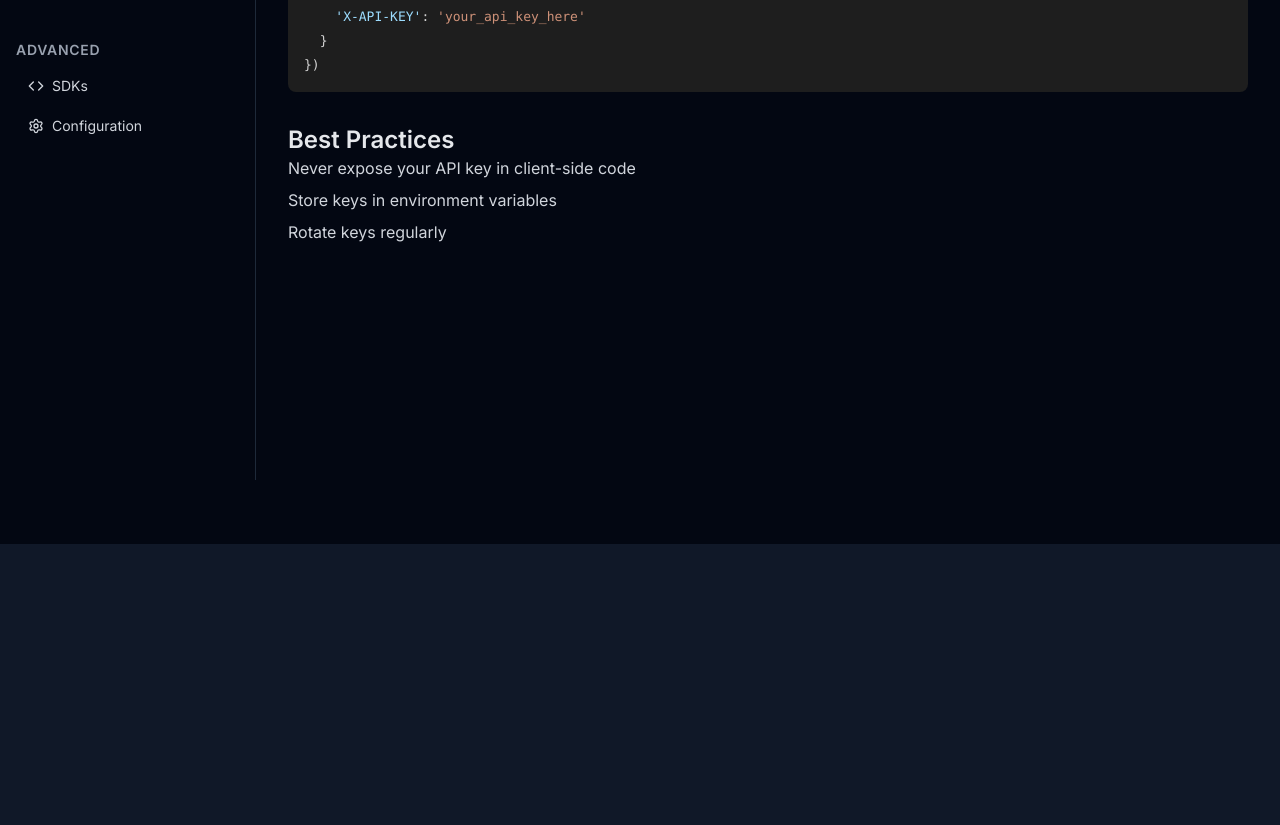
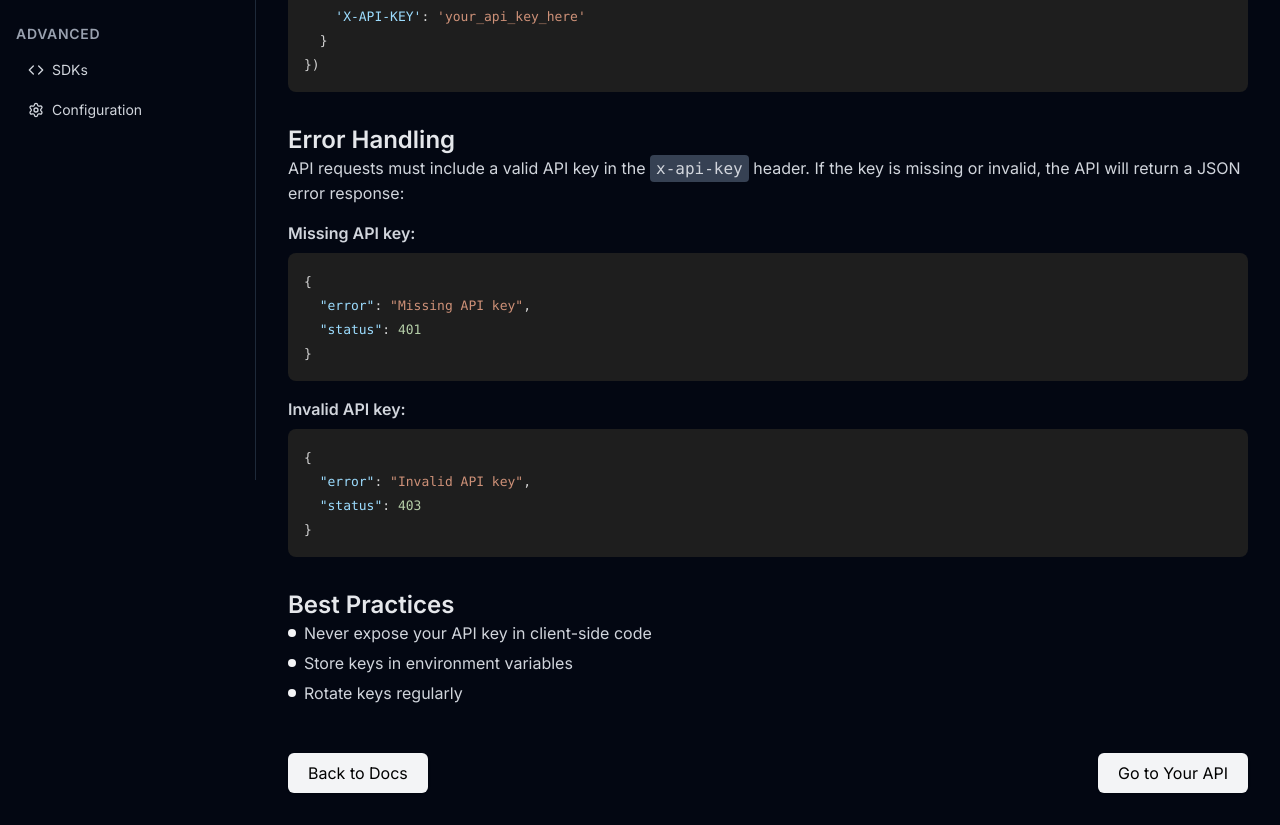
Before and after one commit to jobairalsarkar1/mock-api, a Next.js app: page /docs/authentication in a window 1280 px wide. Shown: the part 320-1145 px from the top of the page. Before the commit the page ends 864 px from the top, so only its background shows below. Built offline with nearby package versions, Linux system fonts and the light colour scheme; no server answers.

Commit message:
Users API frontend docs, API Simulator

```diff
--- a/app/(root)/docs/authentication/page.tsx
+++ b/app/(root)/docs/authentication/page.tsx
@@ -1,6 +1,7 @@
 import React from "react";
 import CodeBlock from "@/components/CodeBlock";
 import dedent from "dedent";
+import Link from "next/link";
 
 export default function Authentication() {
   return (
@@ -12,6 +13,7 @@ export default function Authentication() {
         All API requests require authentication using your API key.
       </p>
 
+      {/* Using API Key */}
       <h2 className="text-2xl font-semibold mt-8 text-gray-700 dark:text-gray-200">
         Using Your API Key
       </h2>
@@ -31,14 +33,83 @@ export default function Authentication() {
         </CodeBlock>
       </div>
 
+      {/* Error Handling */}
+      <h2 className="text-2xl font-semibold mt-8 text-gray-700 dark:text-gray-200">
+        Error Handling
+      </h2>
+      <p className="text-gray-600 dark:text-gray-300">
+        API requests must include a valid API key in the{" "}
+        <code className="bg-gray-300 dark:bg-gray-700 px-1.5 py-1 rounded">
+          x-api-key
+        </code>{" "}
+        header. If the key is missing or invalid, the API will return a JSON
+        error response:
+      </p>
+
+      {/* Missing API key */}
+      <p className="mt-4 text-gray-600 dark:text-gray-300 font-semibold">
+        Missing API key:
+      </p>
+      <div className="mt-2">
+        <CodeBlock language="json" showCopy={false}>
+          {dedent(`
+            {
+              "error": "Missing API key",
+              "status": 401
+            }
+          `)}
+        </CodeBlock>
+      </div>
+
+      {/* Invalid API key */}
+      <p className="mt-4 text-gray-600 dark:text-gray-300 font-semibold">
+        Invalid API key:
+      </p>
+      <div className="mt-2">
+        <CodeBlock language="json" showCopy={false}>
+          {dedent(`
+            {
+              "error": "Invalid API key",
+              "status": 403
+            }
+          `)}
+        </CodeBlock>
+      </div>
+
+      {/* Best Practices */}
       <h2 className="text-2xl font-semibold mt-8 text-gray-700 dark:text-gray-200">
         Best Practices
       </h2>
-      <ul className="space-y-2 text-gray-600 dark:text-gray-300">
-        <li>Never expose your API key in client-side code</li>
-        <li>Store keys in environment variables</li>
-        <li>Rotate keys regularly</li>
+      <ul className="space-y-1.5 text-gray-600 dark:text-gray-300">
+        <li className="flex items-center gap-2">
+          <span className="w-2 h-2 bg-gray-900 dark:bg-gray-100 rounded-full flex-shrink-0"></span>
+          Never expose your API key in client-side code
+        </li>
+        <li className="flex items-center gap-2">
+          <span className="w-2 h-2 bg-gray-900 dark:bg-gray-100 rounded-full flex-shrink-0"></span>
+          Store keys in environment variables
+        </li>
+        <li className="flex items-center gap-2">
+          <span className="w-2 h-2 bg-gray-900 dark:bg-gray-100 rounded-full flex-shrink-0"></span>
+          Rotate keys regularly
+        </li>
       </ul>
+
+      {/* Navigation Buttons */}
+      <div className="flex justify-between mt-12 gap-4">
+        <Link
+          href="/docs"
+          className="inline-block bg-gray-900 text-white dark:bg-gray-100 dark:text-black px-5 py-2 rounded-md shadow hover:opacity-90 transition"
+        >
+          Back to Docs
+        </Link>
+        <Link
+          href="/users"
+          className="inline-block bg-gray-900 text-white dark:bg-gray-100 dark:text-black px-5 py-2 rounded-md shadow hover:opacity-90 transition"
+        >
+          Go to Your API
+        </Link>
+      </div>
     </div>
   );
 }
--- a/app/(root)/docs/page.tsx
+++ b/app/(root)/docs/page.tsx
@@ -1,19 +1,26 @@
 import React from "react";
 import CodeBlock from "@/components/CodeBlock";
 import dedent from "dedent";
+import Link from "next/link";
+import { ArrowRight, ExternalLink } from "lucide-react";
 
 export default function Docs() {
   return (
     <div className="prose prose-invert max-w-5xl">
-      <h1 className="text-4xl font-bold text-gray-800 dark:text-gray-100">Documentation</h1>
+      <h1 className="text-4xl font-bold text-gray-800 dark:text-gray-100">
+        Documentation
+      </h1>
       <p className="text-lg text-gray-600 dark:text-gray-300">
         Welcome to the DataForge API documentation. This guide will help you
         integrate with our services.
       </p>
 
-      <div className="border-t border-gray-200 dark:border-gray-800 my-8"></div>
+      <div className="border-t border-gray-200 dark:border-gray-800 my-6"></div>
 
-      <h2 className="text-2xl font-semibold text-gray-700 dark:text-gray-200">Getting Started</h2>
+      {/* Getting Started */}
+      <h2 className="text-2xl font-semibold text-gray-700 dark:text-gray-200">
+        Getting Started
+      </h2>
       <p className="text-gray-600 dark:text-gray-300">
         Make your first API request to test your connection:
       </p>
@@ -23,7 +30,7 @@ export default function Docs() {
           {dedent(`
             fetch('https://api.dataforge.dev/v1/ping', {
               headers: {
-              'Authorization': 'Bearer YOUR_API_KEY'
+                'x-api-key': 'YOUR_API_KEY'
               }
             })
             .then(response => response.json())
@@ -32,12 +39,64 @@ export default function Docs() {
         </CodeBlock>
       </div>
 
-      <h2 className="text-2xl font-semibold mt-8 text-gray-700 dark:text-gray-200">Next Steps</h2>
+      {/* Next Steps */}
+      <h2 className="text-2xl font-semibold mt-8 text-gray-700 dark:text-gray-200">
+        Next Steps
+      </h2>
       <ul className="text-gray-600 dark:text-gray-300 space-y-2">
-        <li>Explore the API reference in the sidebar</li>
-        <li>Generate your API keys in the dashboard</li>
-        <li>Check out our SDKs for easier integration</li>
+        <li>
+          Explore the{" "}
+          <span className="inline-flex items-center gap-1 text-blue-600 dark:text-blue-400 underline cursor-pointer">
+            API reference
+            <ArrowRight className="h-4 w-4" />
+          </span>{" "}
+          in the sidebar.
+        </li>
+        <li>
+          Get your API key in your{" "}
+          <span className="inline-flex items-center gap-1 text-blue-600 dark:text-blue-400 underline cursor-pointer">
+            Account
+            <ExternalLink className="h-4 w-4" />
+          </span>
+          . (You must be signed in to access your API key.)
+        </li>
       </ul>
+
+      {/* Support */}
+      <h2 className="text-2xl font-semibold mt-8 text-gray-700 dark:text-gray-200">
+        Support
+      </h2>
+      <p className="text-gray-600 dark:text-gray-300">
+        Need help? Reach out to us:
+      </p>
+      <ul className="text-gray-600 dark:text-gray-300 space-y-1">
+        <li>
+          Email:{" "}
+          <a
+            href="mailto:support@dataforge.dev"
+            className="text-gray-800 dark:text-gray-200 underline"
+          >
+            support@dataforge.dev
+          </a>
+        </li>
+        <li>
+          Community Forum:{" "}
+          <a href="#" className="text-gray-800 dark:text-gray-200 underline">
+            forum.dataforge.dev
+          </a>
+        </li>
+      </ul>
+
+      {/* Next Page Button */}
+      <div className="flex justify-end mt-12">
+        <Link
+          href="/docs/authentication"
+          className="inline-flex items-center gap-2 bg-gray-900 text-white dark:bg-gray-100 dark:text-black px-5 py-2 rounded-md shadow hover:opacity-90 transition"
+        >
+          Next: Authentication
+          <ArrowRight className="h-4 w-4" />
+        </Link>
+      </div>
     </div>
   );
 }
--- /dev/null
+++ b/app/(root)/docs/users-api/page.tsx
@@ -0,0 +1,62 @@
+"use client";
+import React from "react";
+import CodeBlock from "@/components/CodeBlock";
+import dedent from "dedent";
+import ApiSimulator from "@/components/ApiSimulator";
+import { useSession } from "next-auth/react";
+
+const Page = () => {
+  const { data: session } = useSession();
+  const apiKey = session?.user?.apiKey || null;
+
+  return (
+    <div className="prose dark:prose-invert max-w-5xl">
+      <h1 className="text-4xl font-bold text-gray-800 dark:text-gray-100">
+        Users API
+      </h1>
+      <p className="text-lg text-gray-600 dark:text-gray-300">
+        Retrieve multiple users from the database. Supports pagination using
+        query parameters.
+      </p>
+
+      {/* Example usage */}
+      <h2 className="text-2xl font-semibold mt-8 text-gray-700 dark:text-gray-200">
+        Example Request
+      </h2>
+      <CodeBlock language="javascript">
+        {dedent(`fetch("https://api.dataforge.dev/users?limit=10&page=2", {
+  headers: {
+    "X-API-KEY": "${apiKey ?? "your_api_key_here"}"
+  }
+})`)}
+      </CodeBlock>
+
+      {/* Notes */}
+      <h2 className="text-2xl font-semibold mt-8 text-gray-700 dark:text-gray-200">
+        Notes
+      </h2>
+      <p className="text-gray-600 dark:text-gray-300">
+        You can control the number of users returned using{" "}
+        <code className="bg-gray-300 dark:bg-gray-700 px-1.5 py-0.5 rounded font-mono text-sm">
+          limit
+        </code>{" "}
+        and navigate through pages using{" "}
+        <code className="bg-gray-300 dark:bg-gray-700 px-1.5 py-0.5 rounded font-mono text-sm">
+          page
+        </code>{" "}
+        query parameters.
+      </p>
+
+      {/* Simulator */}
+      <h2 className="text-2xl font-semibold mt-8 text-gray-700 dark:text-gray-200">
+        API Simulator
+      </h2>
+      <ApiSimulator
+        endpoint="https://api.dataforge.dev/api/users"
+        apiKey={apiKey}
+      />
+    </div>
+  );
+};
+
+export default Page;
--- /dev/null
+++ b/components/ApiSimulator.tsx
@@ -0,0 +1,103 @@
+"use client";
+import React, { useState } from "react";
+import axios from "axios";
+import { AlertCircle, Play, Loader2, ExternalLink } from "lucide-react";
+import Link from "next/link";
+
+interface ApiSimulatorProps {
+  endpoint: string;
+  apiKey: string | null;
+}
+
+export default function ApiSimulator({ endpoint, apiKey }: ApiSimulatorProps) {
+  const [response, setResponse] = useState<Record<string, unknown> | null>(
+    null
+  );
+  const [loading, setLoading] = useState(false);
+
+  const handleTryIt = async () => {
+    if (!apiKey) return;
+    setLoading(true);
+    setResponse(null);
+
+    try {
+      const baseUrl = "https://api.dataforge.dev";
+      const relativeEndpoint = endpoint.replace(baseUrl, "");
+
+      const { data } = await axios.get(relativeEndpoint, {
+        headers: { "X-API-KEY": apiKey },
+      });
+      setResponse(data);
+    } catch (err: unknown) {
+      if (axios.isAxiosError(err)) {
+        setResponse(err.response?.data ?? { error: "Request failed" });
+      } else {
+        setResponse({ error: "Request failed" });
+      }
+    } finally {
+      setLoading(false);
+    }
+  };
+
+  return (
+    <div className="bg-gray-50 dark:bg-gray-900 p-5 rounded-xl border border-gray-300 dark:border-gray-700 shadow-sm">
+      <div className="flex flex-col sm:flex-row items-center justify-between gap-3 mb-4">
+        {/* API Endpoint Box */}
+        <div className="flex items-center gap-2 bg-white dark:bg-gray-950 px-3 py-2 rounded-lg border border-gray-300 dark:border-gray-700 w-full sm:w-auto">
+          <span className="bg-green-600 text-white px-2 py-1 rounded-md text-xs font-mono">
+            GET
+          </span>
+          <code className="text-sm font-mono text-gray-800 dark:text-gray-200">
+            {endpoint}
+          </code>
+        </div>
+
+        {/* Try it button */}
+        <button
+          onClick={handleTryIt}
+          disabled={!apiKey || loading}
+          className="bg-orange-500 hover:bg-orange-600 disabled:opacity-50 text-white px-4 py-2 rounded-lg flex items-center gap-2 text-sm font-medium shadow-sm transition-all"
+        >
+          {loading ? (
+            <>
+              <Loader2 className="w-4 h-4 animate-spin" /> Trying...
+            </>
+          ) : (
+            <>
+              <Play className="w-4 h-4" /> Try It
+            </>
+          )}
+        </button>
+      </div>
+
+      {/* Warning if no API key */}
+      {!apiKey && (
+        <div className="inline-flex items-start gap-2 text-yellow-800 dark:text-yellow-300 bg-yellow-100 dark:bg-yellow-900/40 px-3 py-2 rounded-md text-sm max-w-max">
+          <AlertCircle className="w-4 h-4 mt-0.5 flex-shrink-0" />
+          <div className="flex gap-2">
+            <p className="m-0">
+              You need to be signed in to access your API key and test this API
+              request.
+            </p>
+            <Link
+              href="/sign-in"
+              className="inline-flex items-center gap-1 text-blue-600 dark:text-blue-400 underline hover:text-blue-700 dark:hover:text-blue-300"
+            >
+              Sign In
+              <ExternalLink className="h-4 w-4" />
+            </Link>
+          </div>
+        </div>
+      )}
+
+      {/* API Response */}
+      {response && (
+        <div className="bg-white dark:bg-gray-950 mt-4 p-3 rounded-lg border border-gray-300 dark:border-gray-700 text-sm max-h-64 overflow-y-auto">
+          <pre className="text-gray-800 dark:text-gray-200">
+            {JSON.stringify(response, null, 2)}
+          </pre>
+        </div>
+      )}
+    </div>
+  );
+}
--- a/components/DocsSidebar.tsx
+++ b/components/DocsSidebar.tsx
@@ -26,7 +26,7 @@ const docsSections = [
     items: [
       {
         title: "Users API",
-        href: "/docs/users",
+        href: "/docs/users-api",
         icon: <User className="w-4 h-4" />,
       },
       {
@@ -84,7 +84,7 @@ export default function DocsSidebar({
           "md:left-0"
         )}
       >
-        <div className="space-y-8 pt-2">
+        <div className="space-y-6 pt-2">
           {docsSections.map((section) => (
             <div key={section.title} className="space-y-2">
               <h3 className="text-sm font-semibold text-gray-700 dark:text-gray-400 uppercase tracking-wider">
```
Lines whose indentation alone changed are shown as unchanged.
